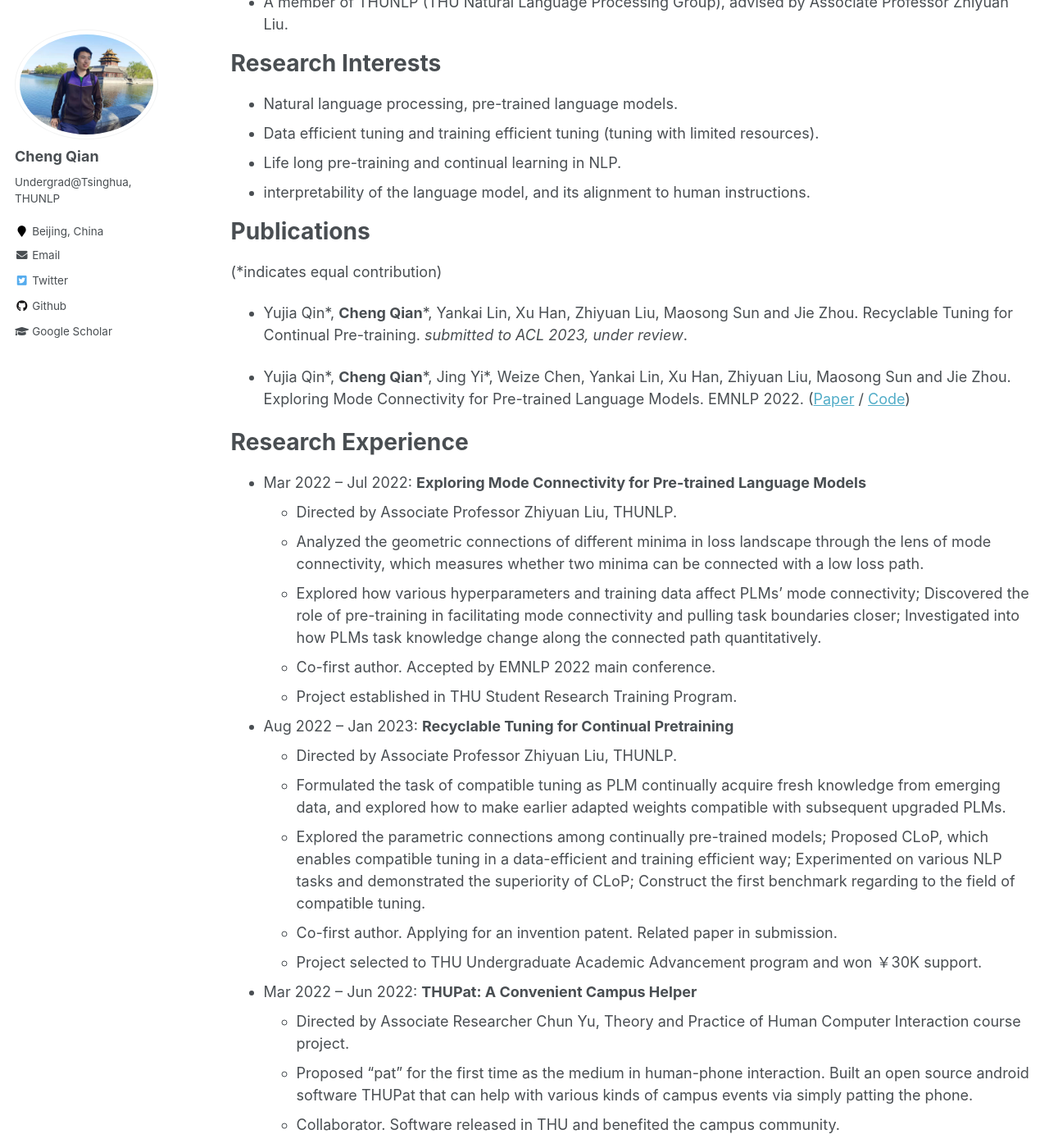
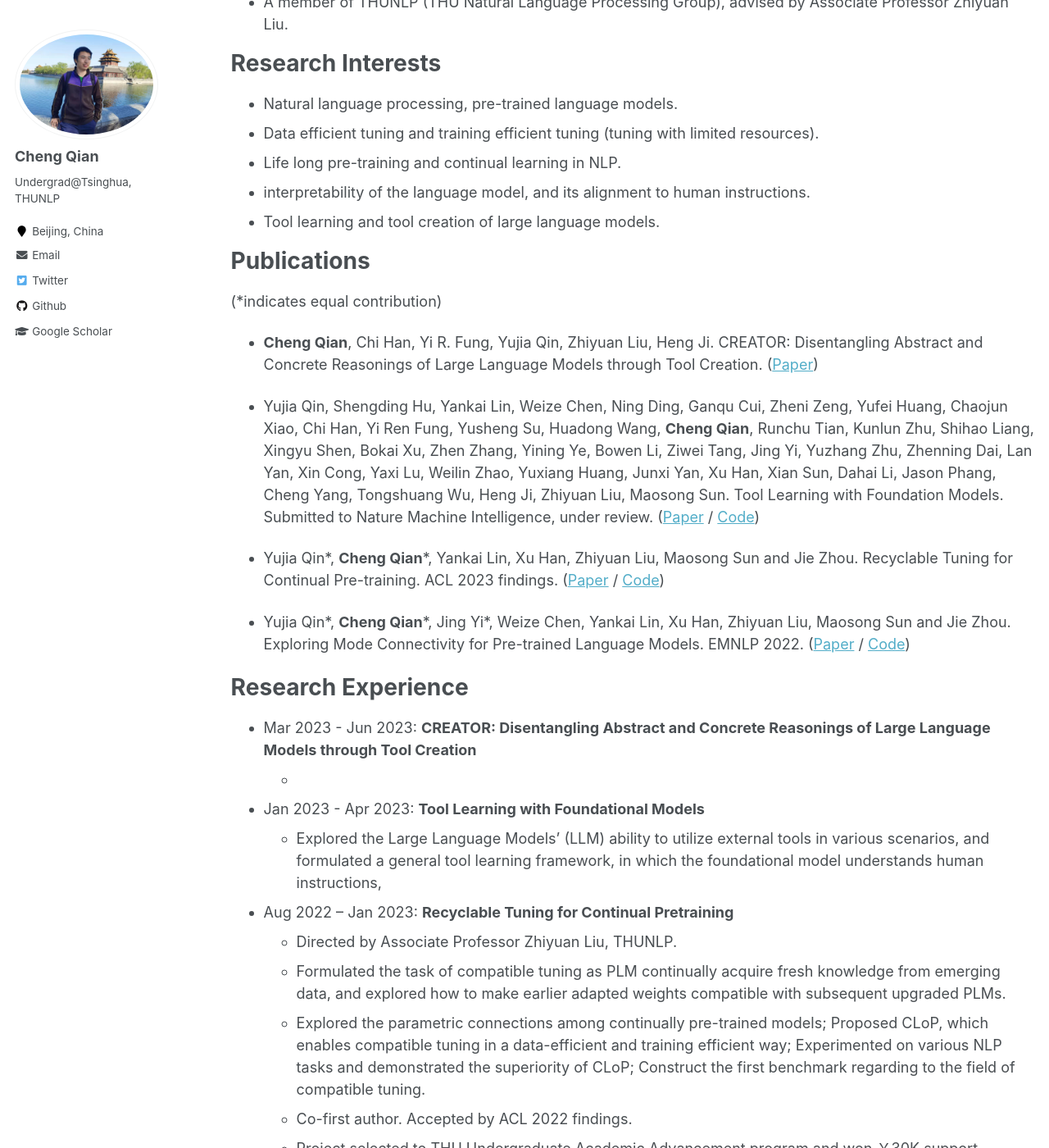
Before and after one commit to qiancheng0/qiancheng0.github.io, a Jekyll site: the page built from _pages/cv.md, in a window 1280 px wide and 1400 px high, scrolled down 465 px. Shown: the whole window at 82% size. Built offline with Jekyll 4.4.1, drawn with Linux system fonts in a browser that asks for light colours; some of the changed text lies outside the part shown.

Commit message:
Update on CV

```diff
--- a/_pages/cv.md
+++ b/_pages/cv.md
@@ -27,46 +27,56 @@ Research Interests
 * Data efficient tuning and training efficient tuning (tuning with limited resources).
 * Life long pre-training and continual learning in NLP.
 * interpretability of the language model, and its alignment to human instructions.
+* Tool learning and tool creation of large language models.
 
 Publications
 ======
 (*indicates equal contribution)
 
-* Yujia Qin\*, **Cheng Qian**\*, Yankai Lin, Xu Han, Zhiyuan Liu, Maosong Sun and Jie Zhou. Recyclable Tuning for Continual Pre-training. *submitted to ACL 2023, under review*.
+* **Cheng Qian**, Chi Han, Yi R. Fung, Yujia Qin, Zhiyuan Liu, Heng Ji. CREATOR: Disentangling Abstract and Concrete Reasonings of Large Language Models through Tool Creation. ([Paper](https://arxiv.org/pdf/2305.14318.pdf))
+
+* Yujia Qin, Shengding Hu, Yankai Lin, Weize Chen, Ning Ding, Ganqu Cui, Zheni Zeng, Yufei Huang, Chaojun Xiao, Chi Han, Yi Ren Fung, Yusheng Su, Huadong Wang, **Cheng Qian**, Runchu Tian, Kunlun Zhu, Shihao Liang, Xingyu Shen, Bokai Xu, Zhen Zhang, Yining Ye, Bowen Li, Ziwei Tang, Jing Yi, Yuzhang Zhu, Zhenning Dai, Lan Yan, Xin Cong, Yaxi Lu, Weilin Zhao, Yuxiang Huang, Junxi Yan, Xu Han, Xian Sun, Dahai Li, Jason Phang, Cheng Yang, Tongshuang Wu, Heng Ji, Zhiyuan Liu, Maosong Sun. Tool Learning with Foundation Models. Submitted to Nature Machine Intelligence, under review. ([Paper](https://arxiv.org/pdf/2304.08354.pdf) / [Code](https://github.com/OpenBMB/BMTools))
+
+* Yujia Qin\*, **Cheng Qian**\*, Yankai Lin, Xu Han, Zhiyuan Liu, Maosong Sun and Jie Zhou. Recyclable Tuning for Continual Pre-training. ACL 2023 findings. ([Paper](https://arxiv.org/pdf/2305.08702.pdf) / [Code](https://github.com/thunlp/RecyclableTuning))
 
 * Yujia Qin\*, **Cheng Qian**\*, Jing Yi\*, Weize Chen, Yankai Lin, Xu Han, Zhiyuan Liu, Maosong Sun and Jie Zhou. Exploring Mode Connectivity for Pre-trained Language Models. EMNLP 2022. ([Paper](https://arxiv.org/pdf/2210.14102.pdf) / [Code](https://github.com/thunlp/Mode-Connectivity-PLM))
 
-
-
 Research Experience
 ======
+
+* Mar 2023 - Jun 2023: **CREATOR: Disentangling Abstract and Concrete Reasonings of Large Language Models through Tool Creation**
+  *
+
+* Jan 2023 - Apr 2023: **Tool Learning with Foundational Models**
+  * Explored the Large Language Models' (LLM) ability to utilize external tools in various scenarios, and formulated a general tool learning framework, in which the foundational model understands human instructions,
+
+* Aug 2022 – Jan 2023: **Recyclable Tuning for Continual Pretraining**
+  * Directed by Associate Professor Zhiyuan Liu, THUNLP.
+  * Formulated the task of compatible tuning as PLM continually acquire fresh knowledge from emerging data, and explored how to make earlier adapted weights compatible with subsequent upgraded PLMs.
+  * Explored the parametric connections among continually pre-trained models; Proposed CLoP, which enables compatible tuning in a data-efficient and training efficient way; Experimented on various NLP tasks and demonstrated the superiority of CLoP; Construct the first benchmark regarding to the field of compatible tuning.
+  * Co-first author. Accepted by ACL 2022 findings.
+  * Project selected to THU Undergraduate Academic Advancement program and won ￥30K support.
+
 * Mar 2022 – Jul 2022: **Exploring Mode Connectivity for Pre-trained Language Models**
   * Directed by Associate Professor Zhiyuan Liu, THUNLP.
   * Analyzed the geometric connections of different minima in loss landscape through the lens of mode connectivity, which measures whether two minima can be connected with a low loss path.
   * Explored how various hyperparameters and training data affect PLMs’ mode connectivity; Discovered the role of pre-training in facilitating mode connectivity and pulling task boundaries closer; Investigated into how PLMs task knowledge change along the connected path quantitatively.
   * Co-first author. Accepted by EMNLP 2022 main conference.
   * Project established in THU Student Research Training Program.
-
-* Aug 2022 – Jan 2023: **Recyclable Tuning for Continual Pretraining**
-  * Directed by Associate Professor Zhiyuan Liu, THUNLP.
-  * Formulated the task of compatible tuning as PLM continually acquire fresh knowledge from emerging data, and explored how to make earlier adapted weights compatible with subsequent upgraded PLMs.
-  * Explored the parametric connections among continually pre-trained models; Proposed CLoP, which enables compatible tuning in a data-efficient and training efficient way; Experimented on various NLP tasks and demonstrated the superiority of CLoP; Construct the first benchmark regarding to the field of compatible tuning.
-  * Co-first author. Applying for an invention patent. Related paper in submission.
-  * Project selected to THU Undergraduate Academic Advancement program and won ￥30K support.
-
 * Mar 2022 – Jun 2022: **THUPat: A Convenient Campus Helper**
   * Directed by Associate Researcher Chun Yu, Theory and Practice of Human Computer Interaction course project.
   * Proposed “pat” for the first time as the medium in human-phone interaction. Built an open source android software THUPat that can help with various kinds of campus events via simply patting the phone.
   * Collaborator. Software released in THU and benefited the campus community.
-
 * Jul 2022 – Aug 2022: **Quantum Automata: Capability and Efficiency**
   * Directed by Professor Zhengfeng Ji and Professor Mingsheng Ying, Topics in Quantum Computing course project.
   * Defined the efficiency of quantum automata from 3 different perspectives with respect to acceptance probability, space and time; Proposed an algorithm that can effectively optimize quantum automata’s acceptance probability, applying the knowledge from neural network.
   * First author. Course thesis won high recognition.
 
-<!--
+<-- !
+
 Publications
 ======
+
   <ul>{% for post in site.publications %}
     {% include archive-single-cv.html %}
   {% endfor %}</ul>
```
Also changed, not shown: other parts of _pages/cv.md (+1 -1 lines).
